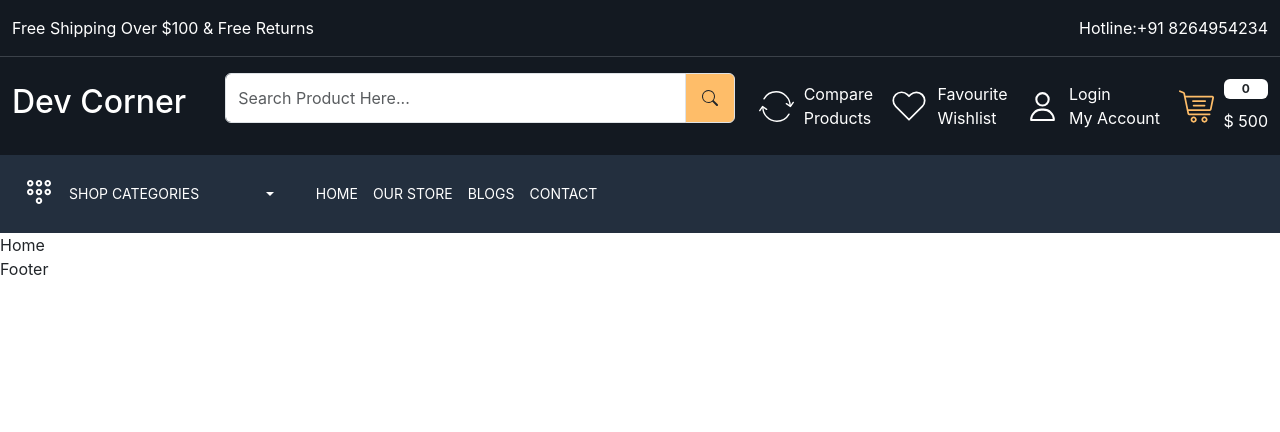
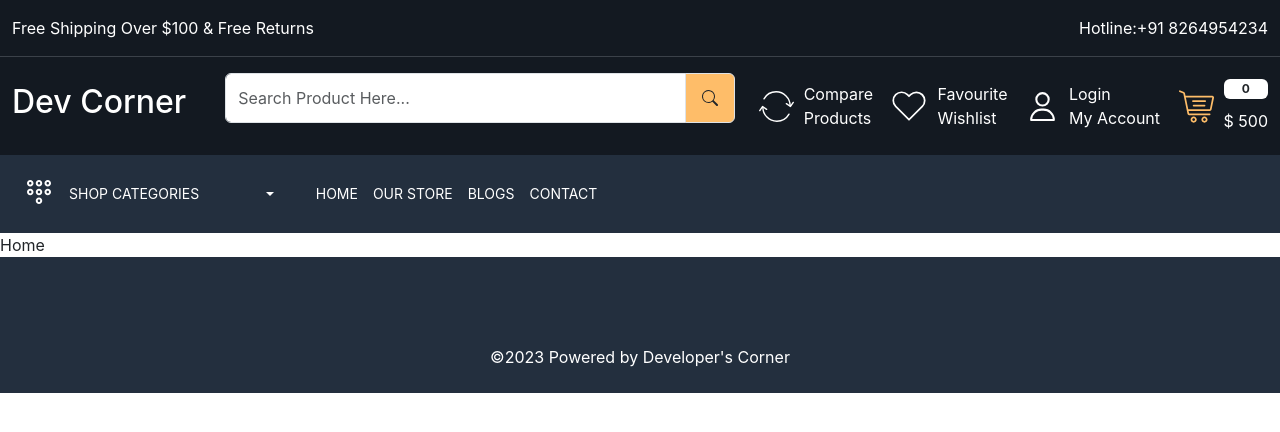
Before and after one commit to yanapeshko/web-shop, a React (Create React App) app: page / in a window 1280 px wide. Shown: the top 432 px of the page. Built offline with nearby package versions, Linux system fonts and the light colour scheme.

Commit message:
started footer

```diff
--- a/src/App.css
+++ b/src/App.css
@@ -78,3 +78,12 @@
   color: var(--color-febd69) !important;
 }
 /* Header End */
+
+/* Footer */
+footer {
+  background-color: var(--color-232f3e);
+}
+fotter:not(:first-child) {
+  border-top: 1px solid 1px solid rgba(255, 255, 255, 0.1);
+}
+/* Footer End */
--- a/src/components/Footer.jsx
+++ b/src/components/Footer.jsx
@@ -1,7 +1,30 @@
 import React from "react";
 
 const Footer = () => {
-  return <div>Footer</div>;
+  return (
+    <>
+      <footer className="py-3">
+        <div className="container-xxl">
+          <div className="row">
+            <div className="col-5"></div>
+            <div className="col-7"></div>
+          </div>
+        </div>
+      </footer>
+      <footer className="py-3"></footer>
+      <footer className="py-4">
+        <div className="container-xxl">
+          <div className="row">
+            <div className="col-12">
+              <p className="text-center mb-0 text-white">
+                &copy;{new Date().getFullYear()} Powered by Developer's Corner
+              </p>
+            </div>
+          </div>
+        </div>
+      </footer>
+    </>
+  );
 };
 
 export default Footer;
```
